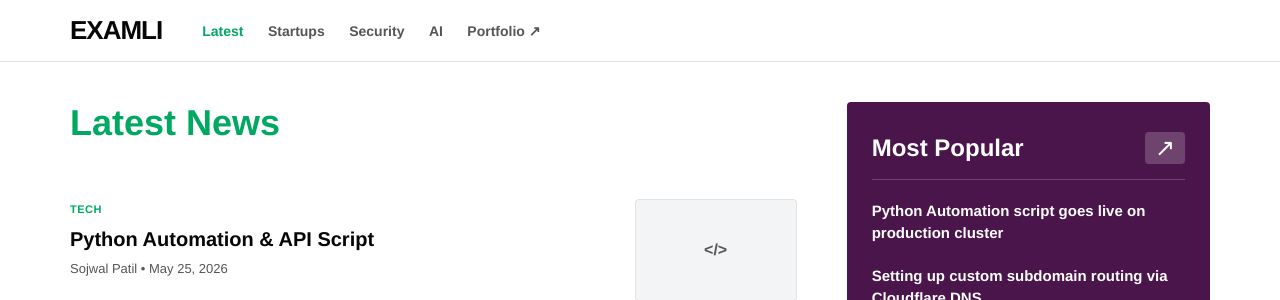
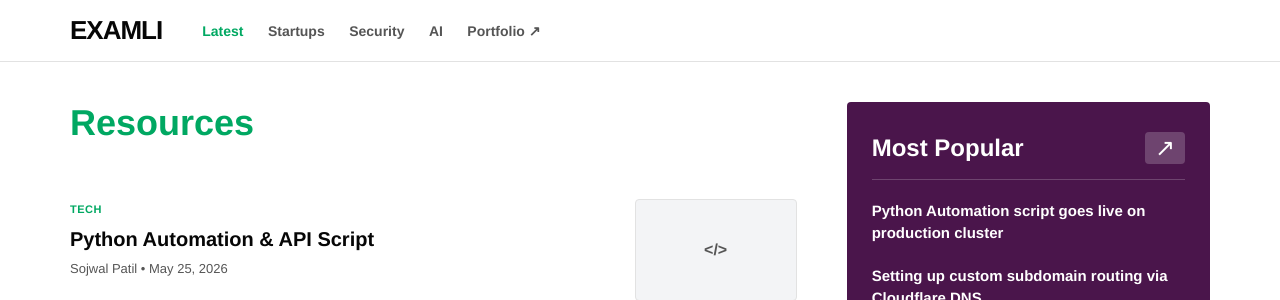
Before and after one commit to examli/examli.github.io, a Jekyll site: the page built from index.html, in a window 1280 px wide. Shown: the top 300 px of the page. Built offline with Jekyll 4.4.1, drawn with Linux system fonts in a browser that asks for light colours.

Commit message:
Update index.html

```diff
--- a/index.html
+++ b/index.html
@@ -7,7 +7,7 @@ title: Home
 
   <section class="feed-section">
     <div class="feed-header">
-      <h1 class="section-title">Latest News</h1>
+      <h1 class="section-title">Resources</h1>
     </div>
 
     <div class="posts-list">
```
